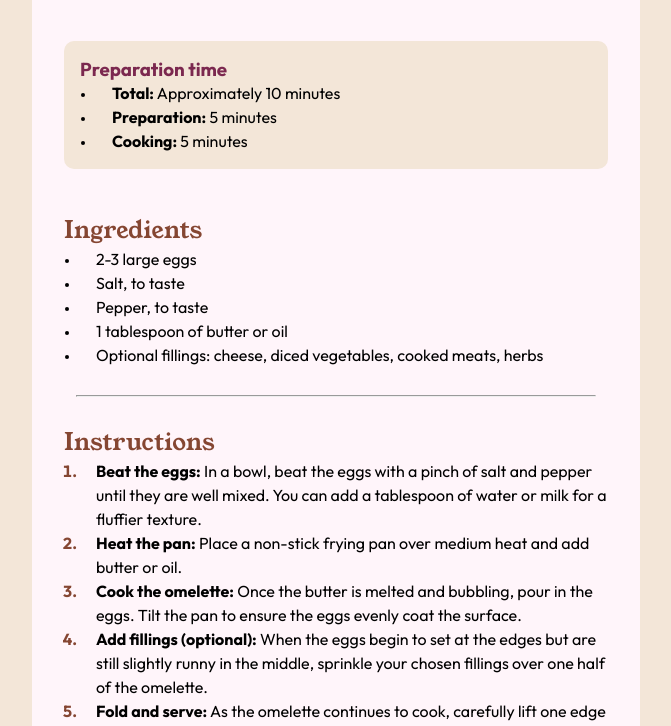
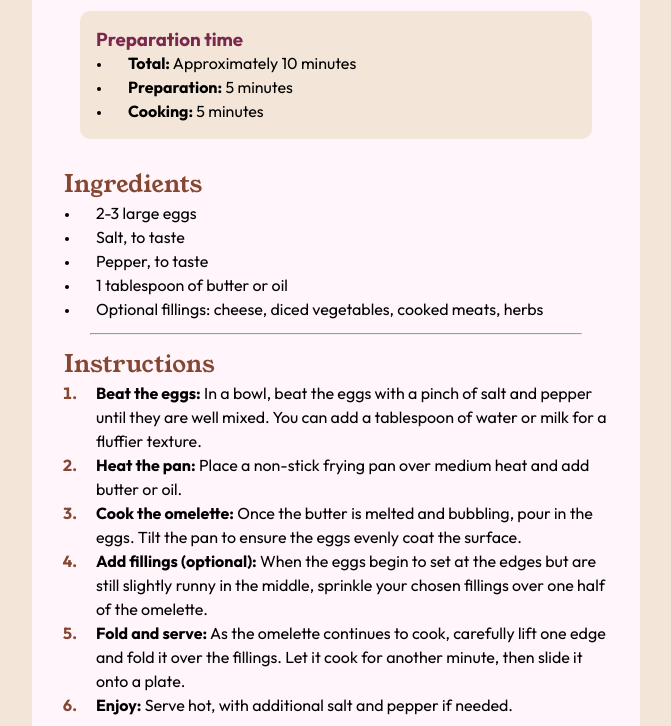
Before and after one commit to osamaaabdullah/4-recipe-page, a plain HTML site: page index.html in a window 1280 px wide. Shown: the part 507-1233 px from the top of the page, without its empty margins (304-975 px from the left). Drawn offline with Linux system fonts and the light colour scheme.

Commit message:
Update styles.css

```diff
--- a/styles.css
+++ b/styles.css
@@ -111,7 +111,7 @@ th,td{
 
     .card{
         margin: 1rem;
-        padding: 1rem;
+        padding: 2rem;
         max-width: 100%;
         border-radius: 1rem;
     }
@@ -119,4 +119,8 @@ th,td{
     .card img{
         border-radius: 1rem;
     }
+
+    .introduction, .ingredient-container, .instruction-container, .nutrition-table{
+        margin: 0;
+    }
 }
```
